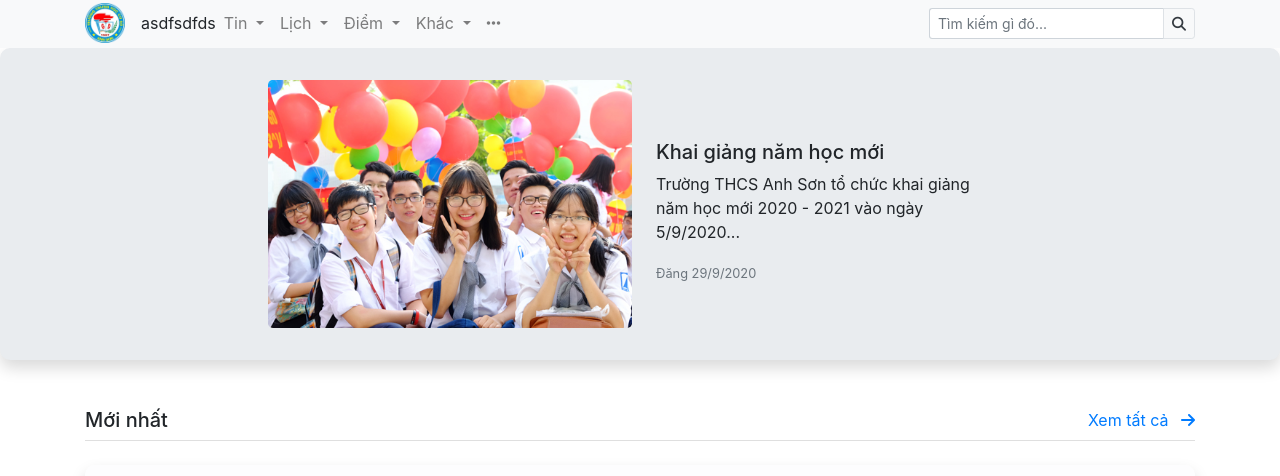
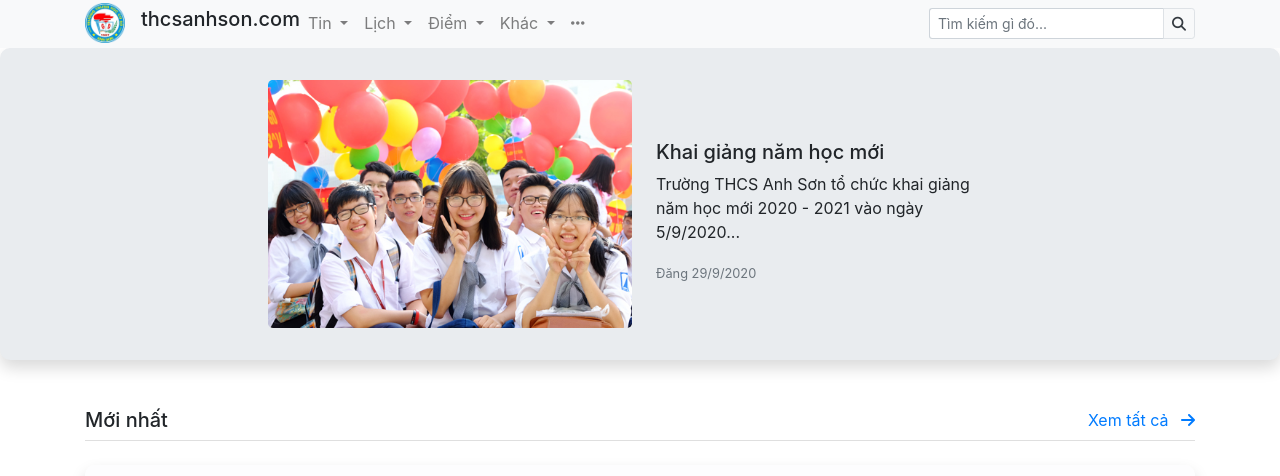
Before and after one commit to 1nguyenhuuhieu/1nguyenhuhieu.github.io, a plain HTML site: page index.html in a window 1280 px wide. Shown: the part 313-789 px from the top of the page. Drawn offline with nearby package versions, Linux system fonts and the light colour scheme; a web font is replaced by a local one.

Commit message:
Update index.html

```diff
--- a/index.html
+++ b/index.html
@@ -196,7 +196,7 @@
 
     <div class="container">
     <a class="navbar-brand" href="#"><img src="imgs/logo.png" alt="" width=40px></a>
-    asdfsdfds
+     <h5>thcsanhson.com</h5>
 
 
     <div>
```
